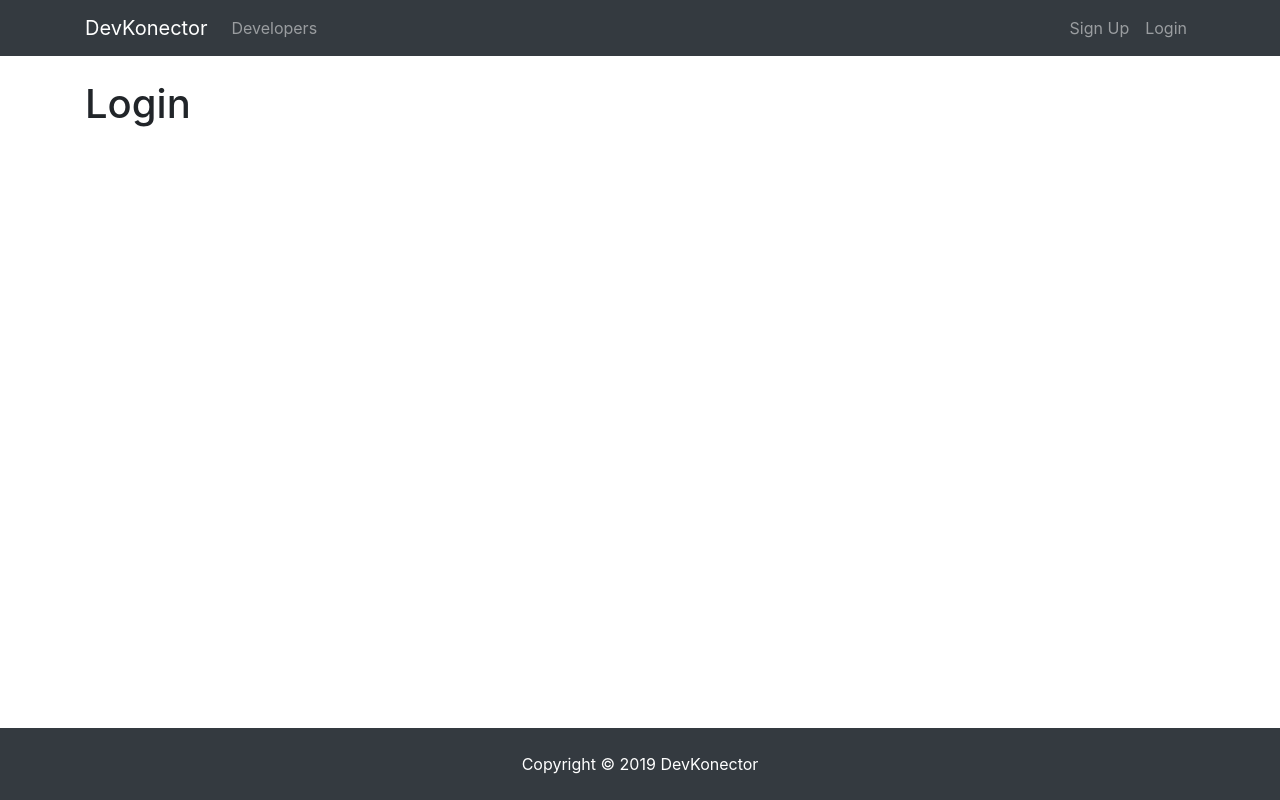
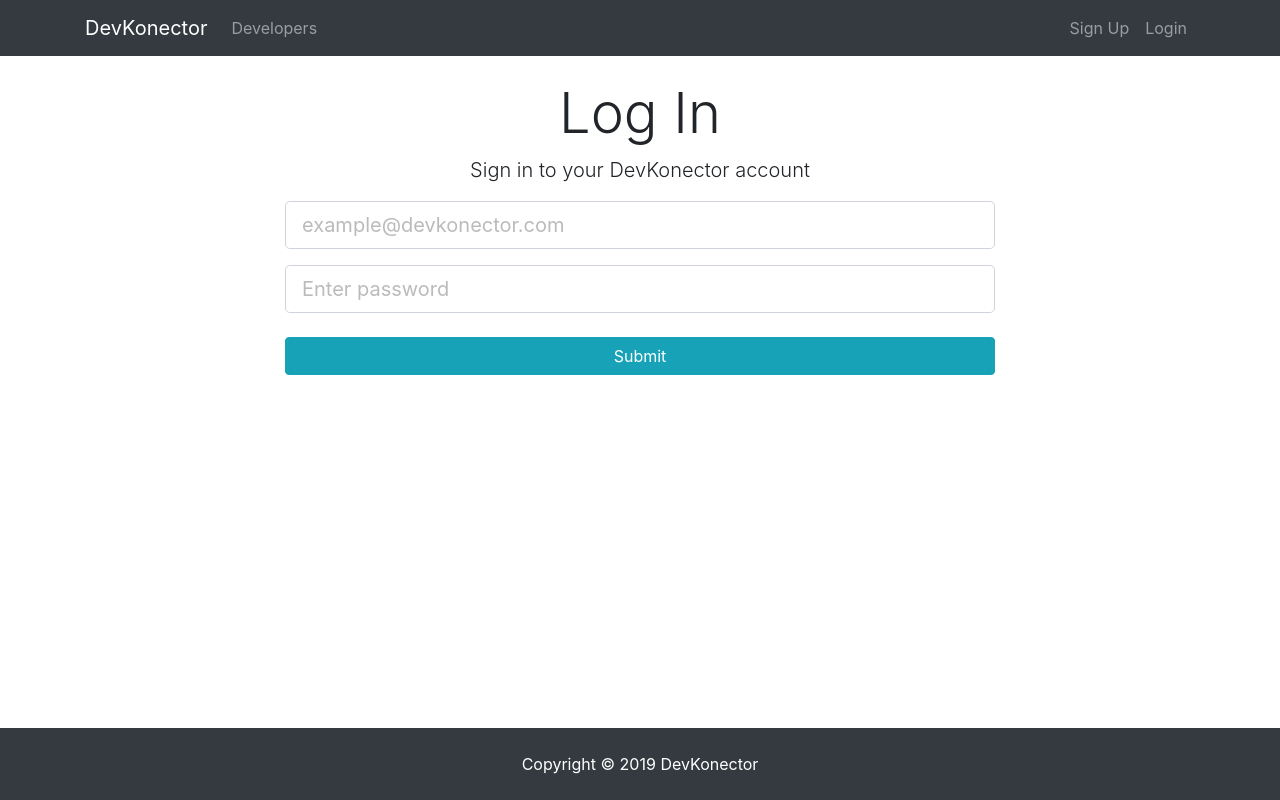
Before and after one commit to cziem/devkonector, a React (Create React App) app in the folder client/: page /login in a window 1280 px wide. Built offline with nearby package versions, Linux system fonts and the light colour scheme.

Commit message:
add state manager for the login form

```diff
--- a/client/src/components/auth/Login.js
+++ b/client/src/components/auth/Login.js
@@ -1,10 +1,74 @@
 import React, { Component } from "react";
 
 class Login extends Component {
+  state = {
+    email: "",
+    password: "",
+    errors: {}
+  };
+
+  // onChange()
+  onChange = e => {
+    this.setState({
+      [e.target.name]: e.target.value
+    });
+
+    return this.state;
+  };
+
+  // onSubmit()
+  onSubmit = e => {
+    e.preventDefault();
+
+    const newUser = {
+      email: this.state.email,
+      password: this.state.password
+    };
+
+    console.log(newUser);
+  };
+
   render() {
     return (
-      <div>
-        <h1>Login</h1>
+      <div className="login">
+        <div className="container">
+          <div className="row">
+            <div className="col-md-8 m-auto">
+              <h1 className="display-4 text-center">Log In</h1>
+              <p className="lead text-center">
+                Sign in to your DevKonector account
+              </p>
+              <form onSubmit={this.onSubmit}>
+                <div className="form-group">
+                  <input
+                    type="email"
+                    className="form-control form-control-lg"
+                    placeholder="example@devkonector.com"
+                    name="email"
+                    value={this.state.email}
+                    onChange={this.onChange}
+                  />
+                </div>
+                <div className="form-group">
+                  <input
+                    type="password"
+                    className="form-control form-control-lg"
+                    placeholder="Enter password"
+                    name="password"
+                    value={this.state.password}
+                    onChange={this.onChange}
+                  />
+                </div>
+                <div className="form-group">
+                  <input
+                    type="submit"
+                    className="btn btn-info btn-block mt-4"
+                  />
+                </div>
+              </form>
+            </div>
+          </div>
+        </div>
       </div>
     );
   }
```
